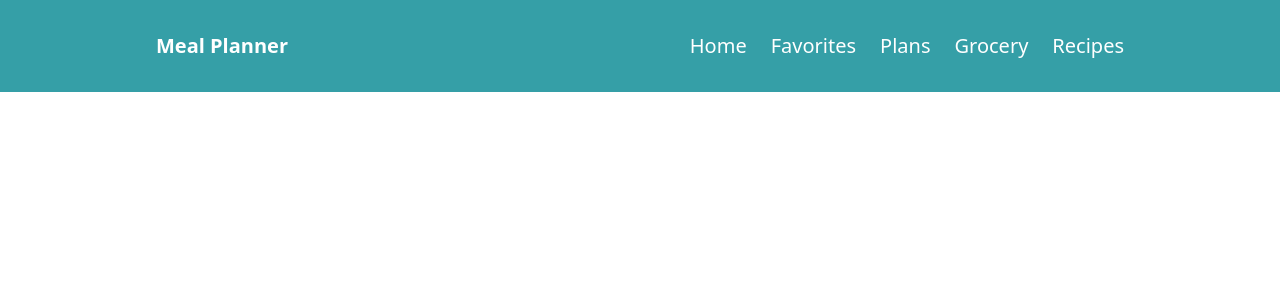
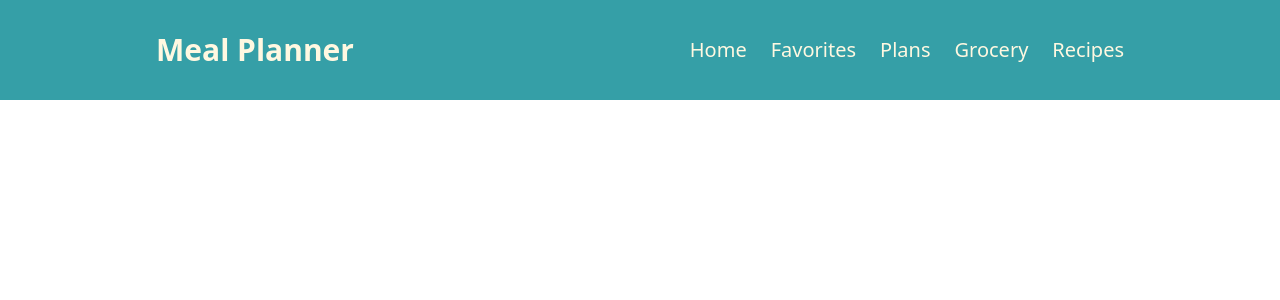
Before and after one commit to Lilla-ctrl/meal-planner, a Next.js app: page / in a window 1280 px wide. Shown: the top 300 px of the page. Built offline with nearby package versions, Linux system fonts and the light colour scheme.

Commit message:
Update Header.js

```diff
--- a/src/app/Header.js
+++ b/src/app/Header.js
@@ -3,14 +3,14 @@ export default function Header() {
     <div>
       <nav className="bg-primary-teal py-5 sticky top-0 z-50">
         <div className="max-w-[1000px] mx-auto px-4 py-3 flex items-center justify-between">
-          <a href="#home" className="text-xl font-semibold text-white">
+          <a href="#home" className="text-3xl font-semibold text-light-cream">
             Meal Planner
           </a>
 
           {/* <!-- Hamburger icon --> */}
           <button
             id="menu-btn"
-            className="md:hidden text-white focus:outline-none"
+            className="md:hidden text-light-cream focus:outline-none"
           >
             <svg
               xmlns="http://www.w3.org/2000/svg"
@@ -30,19 +30,19 @@ export default function Header() {
 
           {/* <!-- Desktop menu --> */}
           <div id="menu" className="hidden sm:flex space-x-6">
-            <a href="#home" className="text-white text-xl">
+            <a href="#home" className="text-light-cream text-xl">
               Home
             </a>
-            <a href="#favorites" className="text-white text-xl">
+            <a href="#favorites" className="text-light-cream text-xl">
               Favorites
             </a>
-            <a href="#plans" className="text-white text-xl">
+            <a href="#plans" className="text-light-cream text-xl">
               Plans
             </a>
-            <a href="#grocery" className="text-white text-xl">
+            <a href="#grocery" className="text-light-cream text-xl">
               Grocery
             </a>
-            <a href="#recipes" className="text-white text-xl">
+            <a href="#recipes" className="text-light-cream text-xl">
               Recipes
             </a>
           </div>
```
